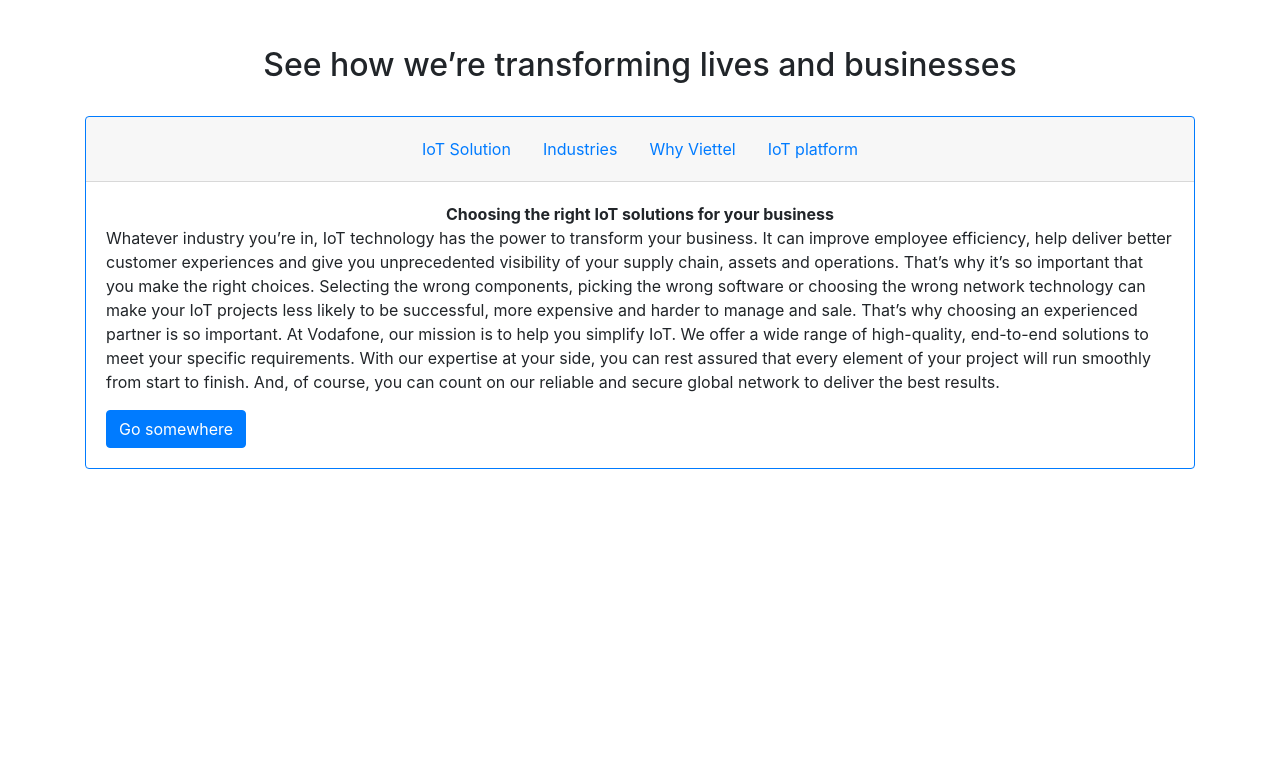
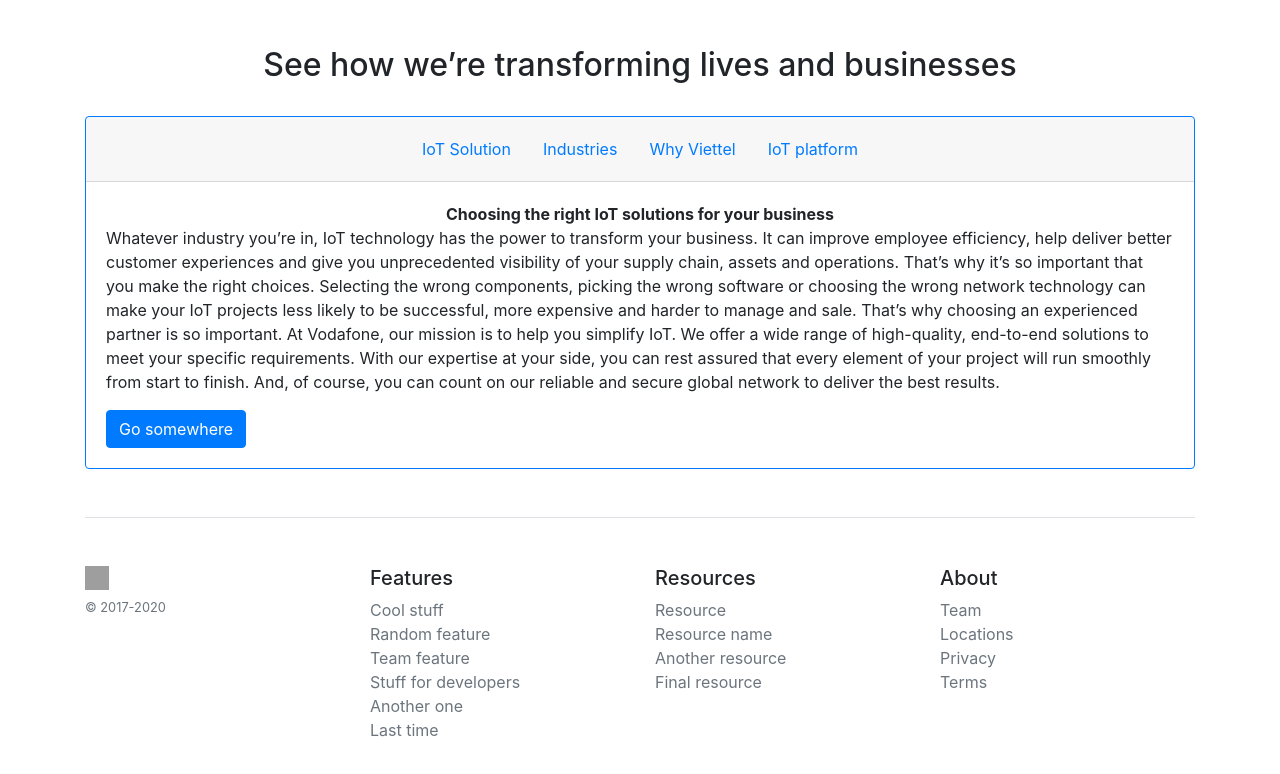
Before and after one commit to nxvinh222/VTNET-NB-IoT, a React (Create React App) app: page / in a window 1280 px wide. Shown: the part 972-1746 px from the top of the page. Before the commit the page ends 1441 px from the top, so only its background shows below. Built offline with nearby package versions, Linux system fonts and the light colour scheme; grey boxes are pictures that could not be loaded.

Commit message:
add footer

```diff
--- /dev/null
+++ b/src/components/Footer.js
@@ -0,0 +1,50 @@
+import React from "react";
+import { Container } from "react-bootstrap"
+import '../App.css';
+
+function Footer() {
+
+    return (
+        <Container>
+            <footer class="pt-4 my-md-5 pt-md-5 border-top">
+                <div class="row">
+                    <div class="col-12 col-md">
+                        <img class="mb-2" src="/docs/4.5/assets/brand/bootstrap-solid.svg" alt="" width="24" height="24" />
+                        <small class="d-block mb-3 text-muted">&copy; 2017-2020</small>
+                    </div>
+                    <div class="col-6 col-md">
+                        <h5>Features</h5>
+                        <ul class="list-unstyled text-small">
+                        <li><a class="text-muted" href="#">Cool stuff</a></li>
+                        <li><a class="text-muted" href="#">Random feature</a></li>
+                        <li><a class="text-muted" href="#">Team feature</a></li>
+                        <li><a class="text-muted" href="#">Stuff for developers</a></li>
+                        <li><a class="text-muted" href="#">Another one</a></li>
+                        <li><a class="text-muted" href="#">Last time</a></li>
+                        </ul>
+                    </div>
+                    <div class="col-6 col-md">
+                        <h5>Resources</h5>
+                        <ul class="list-unstyled text-small">
+                        <li><a class="text-muted" href="#">Resource</a></li>
+                        <li><a class="text-muted" href="#">Resource name</a></li>
+                        <li><a class="text-muted" href="#">Another resource</a></li>
+                        <li><a class="text-muted" href="#">Final resource</a></li>
+                        </ul>
+                    </div>
+                    <div class="col-6 col-md">
+                        <h5>About</h5>
+                        <ul class="list-unstyled text-small">
+                        <li><a class="text-muted" href="#">Team</a></li>
+                        <li><a class="text-muted" href="#">Locations</a></li>
+                        <li><a class="text-muted" href="#">Privacy</a></li>
+                        <li><a class="text-muted" href="#">Terms</a></li>
+                        </ul>
+                    </div>
+                </div>
+            </footer>
+        </Container>
+    )
+}
+
+export default Footer;
--- a/src/components/IntroVideo.js
+++ b/src/components/IntroVideo.js
@@ -10,10 +10,10 @@ function IntroVideo() {
             <h1 class="display-4">Pricing</h1>
             <p class="lead">Watch the video to see how Internet of Things (IoT) could transform and revolutionise every business</p>
             </div>
-            <Card >
+            <Card border="primary">
                 <Card.Body>
                     <ResponsiveEmbed aspectRatio="16by9">
-                        <iframe class="embed-responsive-item" src="https://www.youtube.com/watch?v=QSIPNhOiMoE" allowfullscreen></iframe>
+                        <iframe class="embed-responsive-item" src="https://www.youtube.com/embed/tgbNymZ7vqY" allowfullscreen></iframe>
                     </ResponsiveEmbed>
                     {/* <Card.Title>Card Title</Card.Title> */}
                     <Card.Text>
--- a/src/components/Navigation.js
+++ b/src/components/Navigation.js
@@ -26,12 +26,7 @@ function Navigation() {
         text: "Choosing the right IoT platform is vital to the success of your IoT initiatives."
     }
 
-    const [navContent, setNavContent] = useState({
-        title: "Choosing the right IoT solutions for your business",
-        text: " Whatever industry you’re in, IoT technology has the power to transform your business. It can improve employee efficiency, help deliver better customer experiences and give you unprecedented visibility of your supply chain, assets and operations.\n \
-        That’s why it’s so important that you make the right choices. Selecting the wrong components, picking the wrong software or choosing the wrong network technology can make your IoT projects less likely to be successful, more expensive and harder to manage and sale.\n \
-        That’s why choosing an experienced partner is so important. At Vodafone, our mission is to help you simplify IoT. We offer a wide range of high-quality, end-to-end solutions to meet your specific requirements. With our expertise at your side, you can rest assured that every element of your project will run smoothly from start to finish. And, of course, you can count on our reliable and secure global network to deliver the best results."
-    })
+    const [navContent, setNavContent] = useState(card_1)
 
 
 
@@ -43,7 +38,7 @@ function Navigation() {
                 <Card.Header >
                     <Nav
                         variant="pills"
-                        defaultActiveKey="#first"
+                        defaultActiveKey="#second"
                         className="justify-content-center"
                      >
                         <Nav.Item >
--- a/src/containers/HomeScreen.js
+++ b/src/containers/HomeScreen.js
@@ -4,6 +4,7 @@ import Banner from "../components/Banner"
 import Navigation from "../components/Navigation"
 import IntroVideo from "../components/IntroVideo"
 import Carousel  from "../components/Carousel"
+import Footer  from "../components/Footer"
 
 function HomeScreen() {
 
@@ -14,6 +15,7 @@ function HomeScreen() {
             {/* <Carousel /> */}
             <IntroVideo />
             <Navigation />
+            <Footer />
         </div>
     )
 
```
